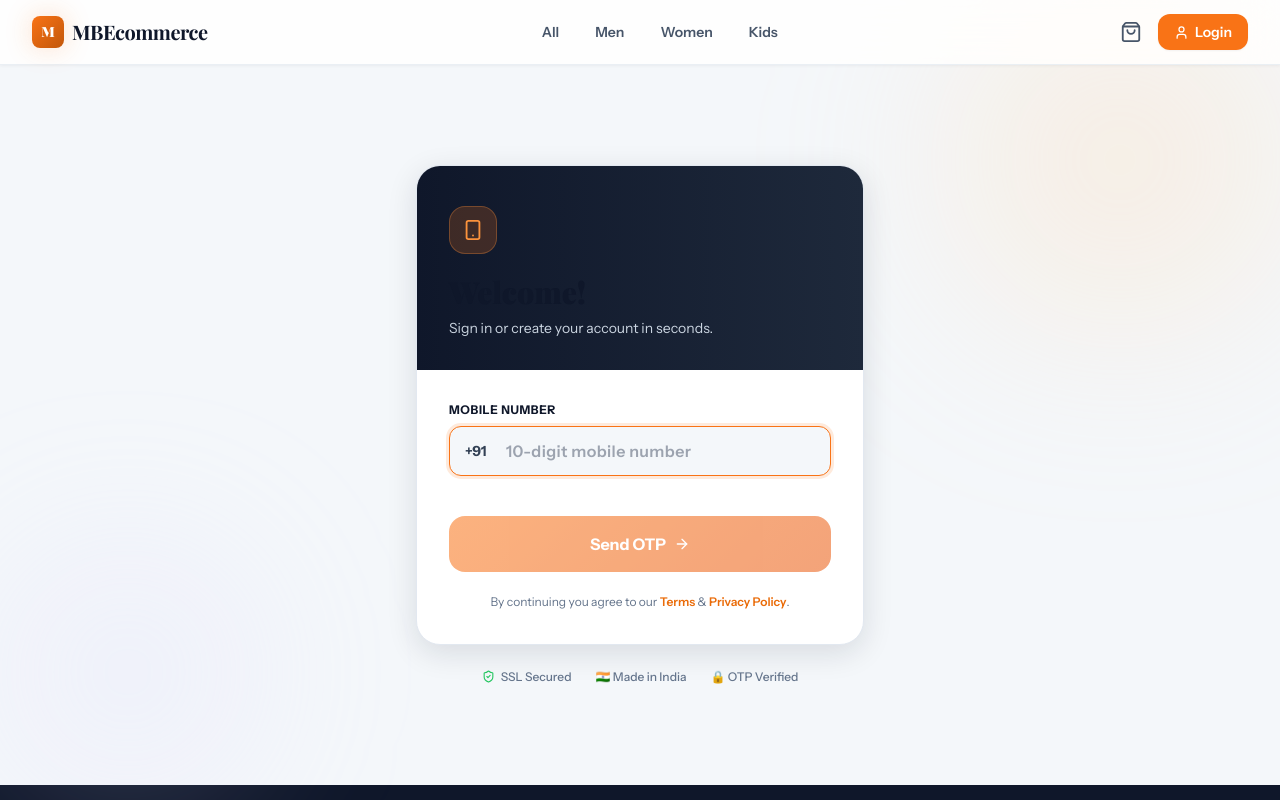
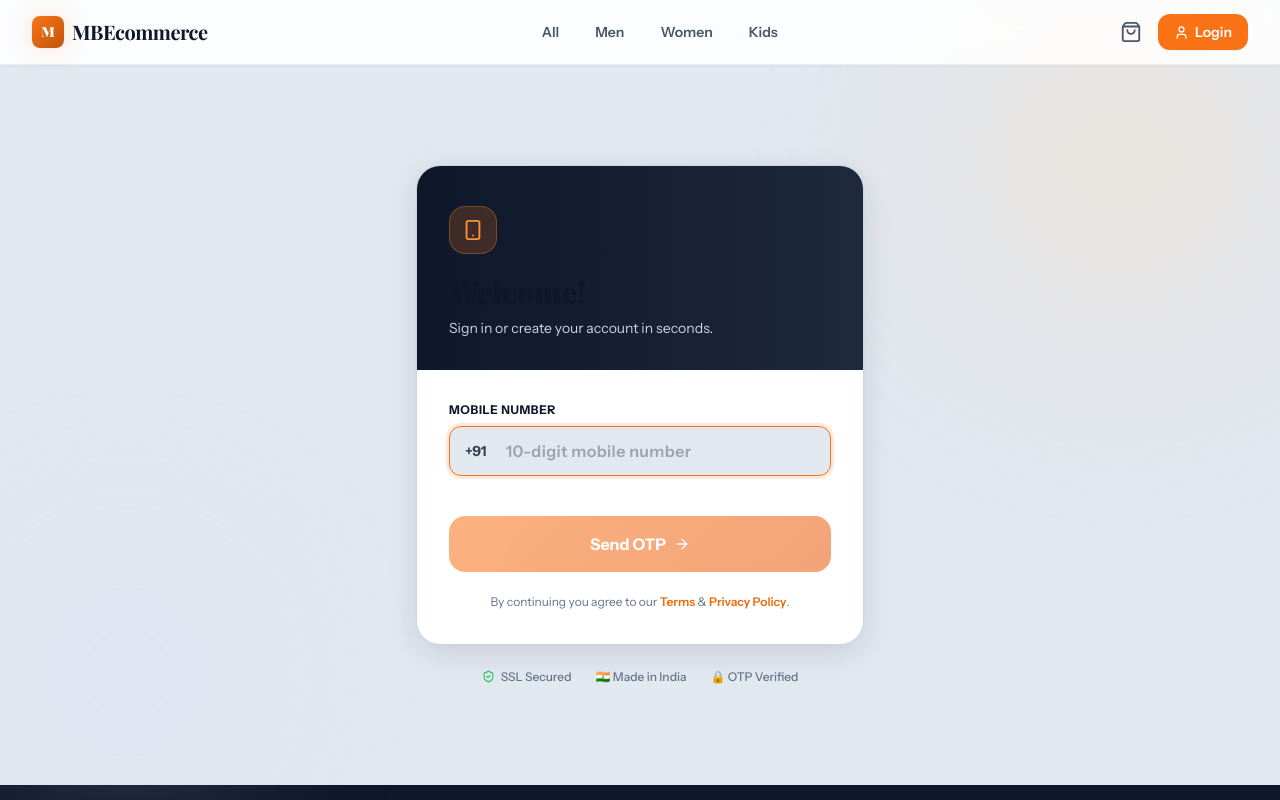
Before and after one commit to darshanhunoor/india-ecommerce, a Next.js app in the folder apps/frontend/: page /en/login in a window 1280 px wide. Shown: the top 800 px of the page. Built offline with nearby package versions, Linux system fonts and the light colour scheme; no server answers.

Commit message:
style: change main background from white to slate-100 for better depth and aesthetics

```diff
--- a/apps/frontend/src/app/globals.css
+++ b/apps/frontend/src/app/globals.css
@@ -13,11 +13,11 @@
 @layer base {
   :root {
     /* Colours */
-    --bg:           #FAFAFA;
+    --bg:           #F1F5F9;
     --fg:           #0F172A; /* Deep Navy */
     --surface:      #FFFFFF;
-    --surface-alt:  #F4F7FA;
-    --border:       #E2E8F0;
+    --surface-alt:  #E2E8F0;
+    --border:       #CBD5E1;
     --muted:        #64748B;
 
     /* Brand */
--- a/apps/frontend/src/styles/design-system.ts
+++ b/apps/frontend/src/styles/design-system.ts
@@ -35,14 +35,16 @@ export const colors = {
     violet: '#7C3AED', // premium / highlights
   },
   // ── Semantic tokens ────────────────────────────────────────────────────────
-  background: '#FAFAFA',
+  primaryDark:'#EA6C0A',
+  secondary:  '#0F172A',
+  background: '#F1F5F9',
   surface:    '#FFFFFF',
-  surfaceAlt: '#F1F5F9',
+  surfaceAlt: '#E2E8F0',
   foreground: '#1E293B',
   muted:      '#64748B',
-  border:     '#E2E8F0',
+  border:     '#CBD5E1',
   smoothWhite:'#F8FAFC', // Smoother than pure white for dark sections
-  offWhite:   '#FAFAFA',
+  offWhite:   '#F1F5F9',
 } as const;
 
 export const typography = {
```
